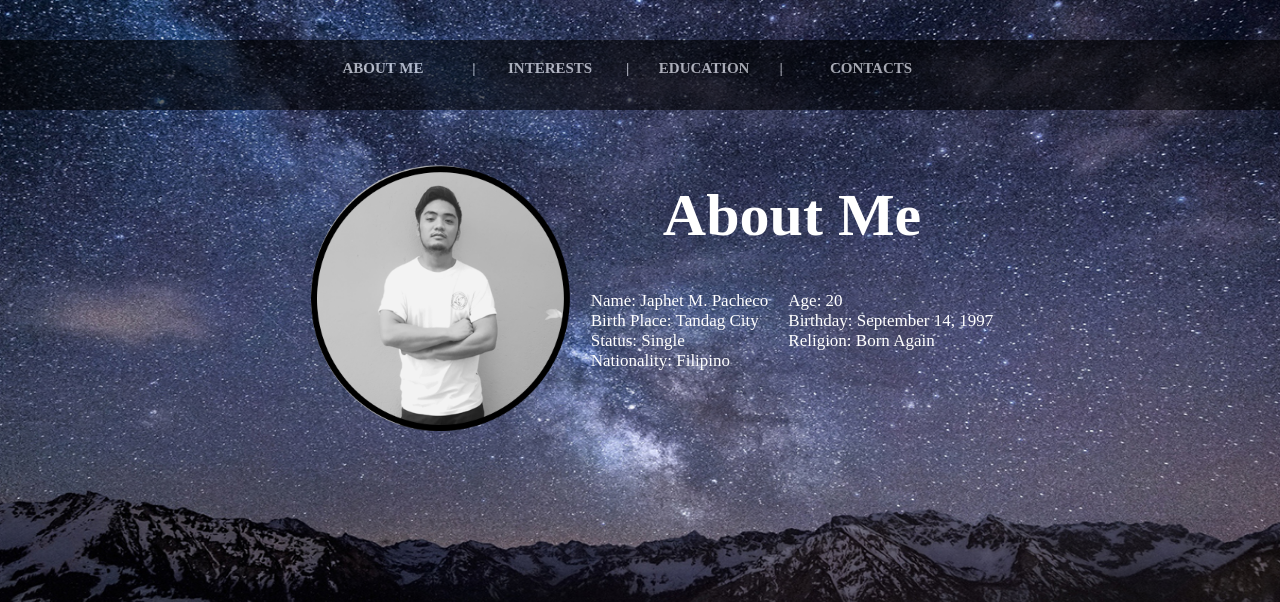
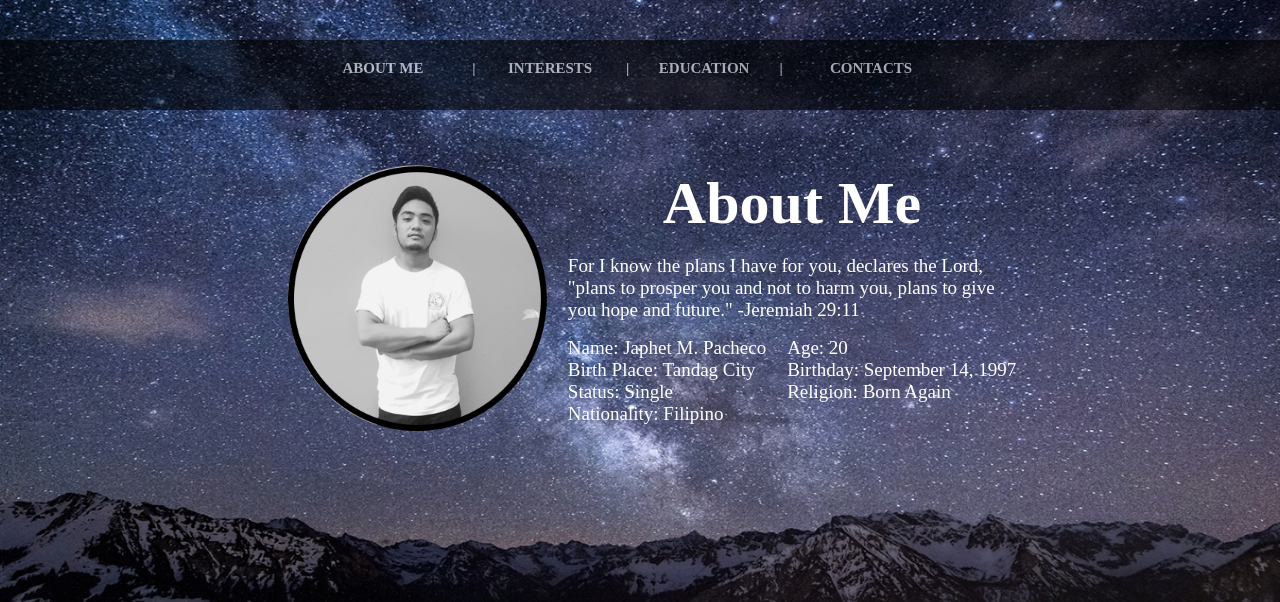
Before and after one commit to japjaphet14/PACHECO_Japhet_PersonalWebsite, a plain HTML site: page index.html in a window 1280 px wide. Shown: the top 602 px of the page. Drawn offline with Linux system fonts and the light colour scheme.

Commit message:
modification of about me

```diff
--- a/index.html
+++ b/index.html
@@ -22,8 +22,14 @@
 	<div>
 		<table height=100%>
 			<tr>
-				<th rowspan=2 ><img src= "./images/japhet.png" target="frame" style="height:300x;width:300px;"></th>
-				<th colspan=3 height=50%>About Me</th>
+				<th rowspan=3 ><img src= "./images/japhet.png" target="frame" style="height:300x;width:300px;"></th>
+				<th valign="bottom" colspan=3 height=30%>About Me</th>
+
+			</tr>
+			<tr>
+				<td colspan=3 height=30%>For I know the plans I have for you, declares the Lord,</br>
+										 "plans to prosper you and not to harm you, plans to give
+										 </br>you hope and future." -Jeremiah 29:11</td>
 			</tr>
 			<tr height=70% valign="top">
 			<td>
--- a/styles/styles.css
+++ b/styles/styles.css
@@ -15,6 +15,7 @@ table th {
 }
 td{
 	border: 0px solid white;
+	font-size: 19px;
 	color: white;
 	text-align: left;
 }
```
